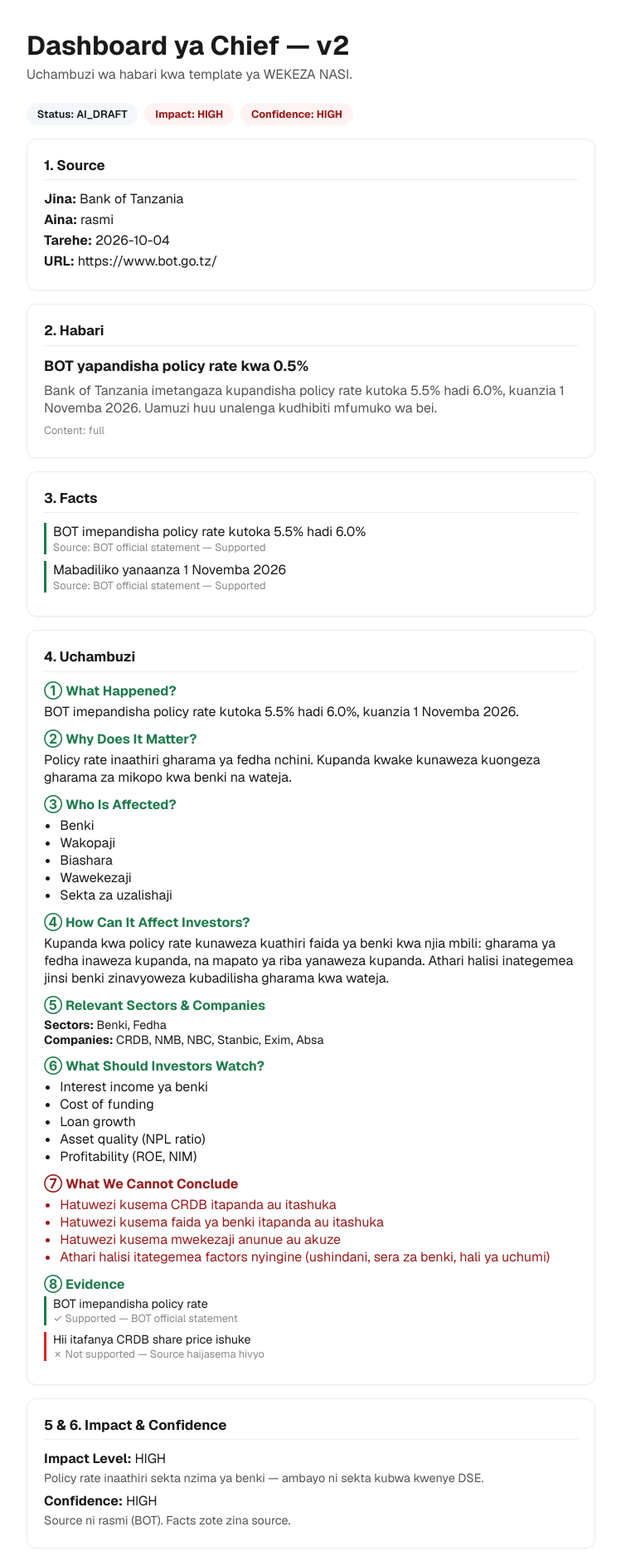
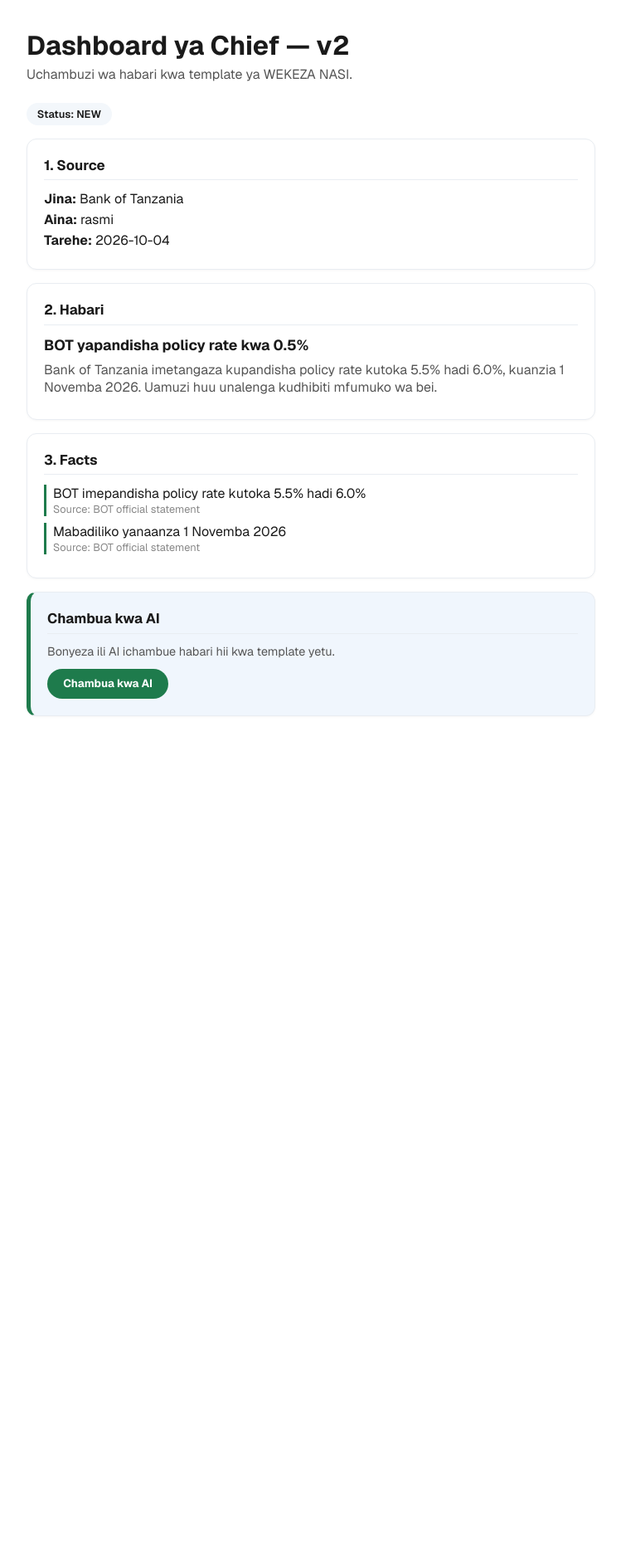
Before and after one commit to sadikiabubakari698-crypto/wekeza_nasi, a Next.js app in the folder wekeza-nasi-app/: page /founder/dashboard-v2 in a window 1280 px wide. Shown: the part 80-1961 px from the top of the page at 83% size, without its empty margins (265-1014 px from the left). After the commit the page ends 991 px from the top, so only its background shows below. Built offline with nearby package versions, Linux system fonts and the light colour scheme.

Commit message:
Dashboard v2: add AI button for testing

```diff
--- a/wekeza-nasi-app/app/founder/dashboard-v2/page.js
+++ b/wekeza-nasi-app/app/founder/dashboard-v2/page.js
@@ -1,6 +1,6 @@
 "use client";
 import { useState } from "react";
-import { createEmptyTemplate, updateStatus, STATUSES, IMPACT_LEVELS, CONFIDENCE_LEVELS } from "../../../lib/analysis-template";
+import { createEmptyTemplate, updateStatus, STATUSES } from "../../../lib/analysis-template";
 
 export default function DashboardV2() {
   const [template, setTemplate] = useState(() => {
@@ -13,136 +13,152 @@ export default function DashboardV2() {
         url: "https://www.bot.go.tz/",
         tarehe: "2026-10-04",
         lugha: "sw",
-        originalDocument: "BOT imepandisha policy rate kutoka 5.5% hadi 6.0%, kuanzia 1 Novemba 2026.",
-        originalLink: "https://www.bot.go.tz/",
       },
       headline: "BOT yapandisha policy rate kwa 0.5%",
       content: "Bank of Tanzania imetangaza kupandisha policy rate kutoka 5.5% hadi 6.0%, kuanzia 1 Novemba 2026. Uamuzi huu unalenga kudhibiti mfumuko wa bei.",
       contentAvailable: "full",
-      contentSource: "https://www.bot.go.tz/",
       facts: [
         { fact: "BOT imepandisha policy rate kutoka 5.5% hadi 6.0%", sourceQuote: "BOT official statement", supported: true },
         { fact: "Mabadiliko yanaanza 1 Novemba 2026", sourceQuote: "BOT official statement", supported: true },
       ],
-      analysis: {
-        whatHappened: "BOT imepandisha policy rate kutoka 5.5% hadi 6.0%, kuanzia 1 Novemba 2026.",
-        whyItMatters: "Policy rate inaathiri gharama ya fedha nchini. Kupanda kwake kunaweza kuongeza gharama za mikopo kwa benki na wateja.",
-        whoIsAffected: ["Benki", "Wakopaji", "Biashara", "Wawekezaji", "Sekta za uzalishaji"],
-        investorImplications: "Kupanda kwa policy rate kunaweza kuathiri faida ya benki kwa njia mbili: gharama ya fedha inaweza kupanda, na mapato ya riba yanaweza kupanda. Athari halisi inategemea jinsi benki zinavyoweza kubadilisha gharama kwa wateja.",
-        relevantSectors: ["Benki", "Fedha"],
-        relevantCompanies: ["CRDB", "NMB", "NBC", "Stanbic", "Exim", "Absa"],
-        whatToWatch: ["Interest income ya benki", "Cost of funding", "Loan growth", "Asset quality (NPL ratio)", "Profitability (ROE, NIM)"],
-        whatWeCannotConclude: [
-          "Hatuwezi kusema CRDB itapanda au itashuka",
-          "Hatuwezi kusema faida ya benki itapanda au itashuka",
-          "Hatuwezi kusema mwekezaji anunue au akuze",
-          "Athari halisi itategemea factors nyingine (ushindani, sera za benki, hali ya uchumi)",
-        ],
-        evidence: [
-          { claim: "BOT imepandisha policy rate", source: "BOT official statement", supported: true },
-          { claim: "Hii itafanya CRDB share price ishuke", source: null, supported: false, reason: "Source haijasema hivyo" },
-        ],
-      },
-      impactLevel: "HIGH",
-      impactReason: "Policy rate inaathiri sekta nzima ya benki — ambayo ni sekta kubwa kwenye DSE.",
-      confidence: "HIGH",
-      confidenceReason: "Source ni rasmi (BOT). Facts zote zina source.",
-      status: "AI_DRAFT",
-      statusHistory: [
-        { status: "NEW", tarehe: "2026-10-04T10:00:00Z" },
-        { status: "ANALYZING", tarehe: "2026-10-04T10:05:00Z" },
-        { status: "AI_DRAFT", tarehe: "2026-10-04T10:10:00Z" },
-      ],
+      analysis: { whatHappened: "", whyItMatters: "", whoIsAffected: [], investorImplications: "", relevantSectors: [], relevantCompanies: [], whatToWatch: [], whatWeCannotConclude: [], evidence: [] },
+      impactLevel: "",
+      impactReason: "",
+      confidence: "",
+      confidenceReason: "",
+      status: "NEW",
+      statusHistory: [{ status: "NEW", tarehe: new Date().toISOString() }],
     };
   });
 
+  const [loading, setLoading] = useState(false);
+  const [error, setError] = useState(null);
+
+  const handleAnalyze = async () => {
+    setLoading(true);
+    setError(null);
+    try {
+      const res = await fetch("/api/analyze", {
+        method: "POST",
+        headers: { "Content-Type": "application/json" },
+        body: JSON.stringify({
+          headline: template.headline,
+          content: template.content,
+          sourceName: template.source.jina,
+        }),
+      });
+      const data = await res.json();
+      if (data.ok) {
+        setTemplate((t) => ({
+          ...t,
+          analysis: {
+            whatHappened: data.analysis.whatHappened,
+            whyItMatters: data.analysis.whyItMatters,
+            whoIsAffected: data.analysis.whoIsAffected,
+            investorImplications: data.analysis.investorImplications,
+            relevantSectors: data.analysis.relevantSectors,
+            relevantCompanies: data.analysis.relevantCompanies,
+            whatToWatch: data.analysis.whatToWatch,
+            whatWeCannotConclude: data.analysis.whatWeCannotConclude,
+            evidence: t.analysis.evidence,
+          },
+          impactLevel: data.impactLevel,
+          impactReason: data.impactReason,
+          confidence: data.confidence,
+          confidenceReason: data.confidenceReason,
+          status: "AI_DRAFT",
+          statusHistory: [...t.statusHistory, { status: "AI_DRAFT", tarehe: new Date().toISOString() }],
+        }));
+      } else {
+        setError(data.error || "Kosa la AI");
+      }
+    } catch (e) {
+      setError(e.message);
+    } finally {
+      setLoading(false);
+    }
+  };
+
   const pageStyle = { padding: "2rem", maxWidth: "750px", margin: "0 auto", fontFamily: "var(--font-sans)", color: "#1a1a1a", background: "#ffffff", minHeight: "100vh" };
-
-  const sectionStyle = (color) => ({
-    background: color || "#ffffff",
-    border: "1px solid #e9edf2",
-    borderRadius: "var(--radius-md)",
-    padding: "1.25rem",
-    marginBottom: "1rem",
-    boxShadow: "0 1px 3px rgba(0,0,0,0.04)",
-  });
-
+  const sectionStyle = (color) => ({ background: color || "#ffffff", border: "1px solid #e9edf2", borderRadius: "var(--radius-md)", padding: "1.25rem", marginBottom: "1rem", boxShadow: "0 1px 3px rgba(0,0,0,0.04)" });
   const h3Style = { fontSize: "1.05rem", fontWeight: 700, color: "#1a1a1a", marginTop: 0, marginBottom: "0.75rem", borderBottom: "1px solid #e9edf2", paddingBottom: "0.4rem" };
-
   const badgeStyle = (level) => {
     const colors = {
-      HIGH: { bg: "#fef2f2", color: "#991b1b", text: "HIGH" },
-      MEDIUM: { bg: "#fef8ee", color: "#d48d3b", text: "MEDIUM" },
-      LOW: { bg: "#f0fdf4", color: "#166534", text: "LOW" },
+      HIGH: { bg: "#fef2f2", color: "#991b1b" },
+      MEDIUM: { bg: "#fef8ee", color: "#d48d3b" },
+      LOW: { bg: "#f0fdf4", color: "#166534" },
     };
     return colors[level] || colors.MEDIUM;
   };
 
-  const handleApprove = () => {
-    setTemplate(updateStatus(template, STATUSES.APPROVED));
-    setTemplate((t) => ({ ...t, founderReview: { status: "APPROVED", tarehe: new Date().toISOString(), maoni: "", edits: "" } }));
-  };
-
-  const handleReject = () => {
-    setTemplate(updateStatus(template, STATUSES.REJECTED));
-    setTemplate((t) => ({ ...t, founderReview: { status: "REJECTED", tarehe: new Date().toISOString(), maoni: "", edits: "" } }));
-  };
-
-  const impactBadge = badgeStyle(template.impactLevel);
-  const confidenceBadge = badgeStyle(template.confidence);
-
   return (
     <main style={pageStyle}>
       <h1 style={{ marginBottom: "0.25rem" }}>Dashboard ya Chief — v2</h1>
-      <p style={{ color: "#555555", marginTop: 0, marginBottom: "1.5rem" }}>
-        Uchambuzi wa habari kwa template ya WEKEZA NASI.
-      </p>
+      <p style={{ color: "#555555", marginTop: 0, marginBottom: "1.5rem" }}>Uchambuzi wa habari kwa template ya WEKEZA NASI.</p>
 
-      {/* STATUS */}
       <div style={{ display: "flex", gap: "0.5rem", flexWrap: "wrap", marginBottom: "1rem" }}>
         <span style={{ background: "#f3f7fb", color: "#1a1a1a", padding: "0.3rem 0.8rem", borderRadius: "999px", fontSize: "0.8rem", fontWeight: 600 }}>
           Status: {template.status}
         </span>
-        <span style={{ background: impactBadge.bg, color: impactBadge.color, padding: "0.3rem 0.8rem", borderRadius: "999px", fontSize: "0.8rem", fontWeight: 700 }}>
-          Impact: {impactBadge.text}
+        {template.impactLevel && (
+          <span style={{ background: badgeStyle(template.impactLevel).bg, color: badgeStyle(template.impactLevel).color, padding: "0.3rem 0.8rem", borderRadius: "999px", fontSize: "0.8rem", fontWeight: 700 }}>
+            Impact: {template.impactLevel}
           </span>
-        <span style={{ background: confidenceBadge.bg, color: confidenceBadge.color, padding: "0.3rem 0.8rem", borderRadius: "999px", fontSize: "0.8rem", fontWeight: 700 }}>
-          Confidence: {confidenceBadge.text}
+        )}
+        {template.confidence && (
+          <span style={{ background: badgeStyle(template.confidence).bg, color: badgeStyle(template.confidence).color, padding: "0.3rem 0.8rem", borderRadius: "999px", fontSize: "0.8rem", fontWeight: 700 }}>
+            Confidence: {template.confidence}
           </span>
+        )}
       </div>
 
-      {/* SEHEMU 1: SOURCE */}
       <div style={sectionStyle()}>
         <h3 style={h3Style}>1. Source</h3>
         <p style={{ margin: "0.25rem 0" }}><strong>Jina:</strong> {template.source.jina}</p>
         <p style={{ margin: "0.25rem 0" }}><strong>Aina:</strong> {template.source.aina}</p>
         <p style={{ margin: "0.25rem 0" }}><strong>Tarehe:</strong> {template.source.tarehe}</p>
-        <p style={{ margin: "0.25rem 0" }}><strong>URL:</strong> {template.source.url}</p>
       </div>
 
-      {/* SEHEMU 2: HEADLINE */}
       <div style={sectionStyle()}>
         <h3 style={h3Style}>2. Habari</h3>
         <p style={{ margin: "0.25rem 0", fontWeight: 700, fontSize: "1.1rem" }}>{template.headline}</p>
         <p style={{ margin: "0.5rem 0", color: "#555555" }}>{template.content}</p>
-        <p style={{ margin: "0.25rem 0", fontSize: "0.8rem", color: "#888" }}>Content: {template.contentAvailable}</p>
       </div>
 
-      {/* SEHEMU 3: FACTS */}
       <div style={sectionStyle()}>
         <h3 style={h3Style}>3. Facts</h3>
         {template.facts.map((f, i) => (
           <div key={i} style={{ marginBottom: "0.5rem", paddingLeft: "0.5rem", borderLeft: "3px solid #1e7b4c" }}>
             <p style={{ margin: 0 }}>{f.fact}</p>
-            <p style={{ margin: 0, fontSize: "0.8rem", color: "#888" }}>Source: {f.sourceQuote} — {f.supported ? "Supported" : "Not supported"}</p>
+            <p style={{ margin: 0, fontSize: "0.8rem", color: "#888" }}>Source: {f.sourceQuote}</p>
           </div>
         ))}
       </div>
 
-      {/* SEHEMU 4: ANALYSIS */}
+      {/* AI BUTTON */}
+      <div style={{ ...sectionStyle("#f0f6fd"), borderLeft: "5px solid #1e7b4c" }}>
+        <h3 style={h3Style}>Chambua kwa AI</h3>
+        <p style={{ margin: "0 0 0.75rem 0", fontSize: "0.9rem", color: "#555" }}>
+          Bonyeza ili AI ichambue habari hii kwa template yetu.
+        </p>
+        <button
+          onClick={handleAnalyze}
+          disabled={loading}
+          style={{ background: "#1e7b4c", color: "#fff", border: "none", padding: "0.6rem 1.2rem", borderRadius: "999px", fontWeight: 700, cursor: loading ? "wait" : "pointer", opacity: loading ? 0.6 : 1 }}
+        >
+          {loading ? "Inachambua..." : "Chambua kwa AI"}
+        </button>
+        {error && (
+          <div style={{ background: "#fef2f2", borderLeft: "4px solid #dc2626", borderRadius: "var(--radius-md)", padding: "0.75rem", marginTop: "0.75rem", fontSize: "0.85rem", color: "#991b1b" }}>
+            Kosa: {error}
+          </div>
+        )}
+      </div>
+
+      {/* ANALYSIS */}
+      {template.analysis.whatHappened && (
         <div style={sectionStyle()}>
           <h3 style={h3Style}>4. Uchambuzi</h3>
-
           <p style={{ margin: "0.75rem 0 0.25rem 0", fontWeight: 700, color: "#1e7b4c" }}>① What Happened?</p>
           <p style={{ margin: 0 }}>{template.analysis.whatHappened}</p>
 
@@ -170,19 +186,10 @@ export default function DashboardV2() {
           <ul style={{ margin: 0, paddingLeft: "1.2rem", color: "#991b1b" }}>
             {template.analysis.whatWeCannotConclude.map((w, i) => <li key={i}>{w}</li>)}
           </ul>
+        </div>
+      )}
 
-        <p style={{ margin: "0.75rem 0 0.25rem 0", fontWeight: 700, color: "#1e7b4c" }}>⑧ Evidence</p>
-        {template.analysis.evidence.map((e, i) => (
-          <div key={i} style={{ marginBottom: "0.5rem", paddingLeft: "0.5rem", borderLeft: "3px solid " + (e.supported ? "#1e7b4c" : "#dc2626") }}>
-            <p style={{ margin: 0, fontSize: "0.9rem" }}>{e.claim}</p>
-            <p style={{ margin: 0, fontSize: "0.8rem", color: "#888" }}>
-              {e.supported ? "✓ Supported" : "✗ Not supported"} — {e.source || e.reason}
-            </p>
-          </div>
-        ))}
-      </div>
-
-      {/* SEHEMU 5 & 6: IMPACT & CONFIDENCE */}
+      {template.impactLevel && (
         <div style={sectionStyle()}>
           <h3 style={h3Style}>5 & 6. Impact & Confidence</h3>
           <p style={{ margin: "0.25rem 0" }}><strong>Impact Level:</strong> {template.impactLevel}</p>
@@ -190,20 +197,7 @@ export default function DashboardV2() {
           <p style={{ margin: "0.5rem 0 0.25rem 0" }}><strong>Confidence:</strong> {template.confidence}</p>
           <p style={{ margin: "0.25rem 0", fontSize: "0.9rem", color: "#555" }}>{template.confidenceReason}</p>
         </div>
-
-      {/* SEHEMU 8: FOUNDER DECISION */}
-      <div style={{ ...sectionStyle("#f0f6fd"), borderLeft: "5px solid #1e7b4c" }}>
-        <h3 style={h3Style}>8. Founder Decision</h3>
-        <p style={{ margin: "0.25rem 0" }}><strong>Status:</strong> {template.founderReview.status}</p>
-        <div style={{ display: "flex", gap: "0.5rem", flexWrap: "wrap", marginTop: "0.75rem" }}>
-          <button onClick={handleApprove} style={{ background: "#1e7b4c", color: "#fff", border: "none", padding: "0.6rem 1.2rem", borderRadius: "999px", fontWeight: 700, cursor: "pointer" }}>
-            Approve
-          </button>
-          <button onClick={handleReject} style={{ background: "#fff", color: "#991b1b", border: "1.5px solid #991b1b", padding: "0.6rem 1.2rem", borderRadius: "999px", fontWeight: 700, cursor: "pointer" }}>
-            Reject
-          </button>
-        </div>
-      </div>
+      )}
     </main>
   );
 }
```
Lines whose indentation alone changed are shown as unchanged.
